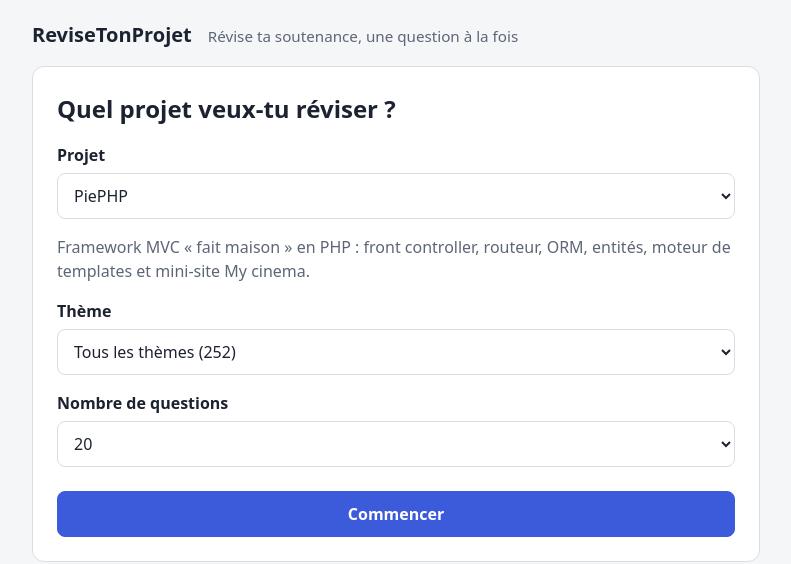
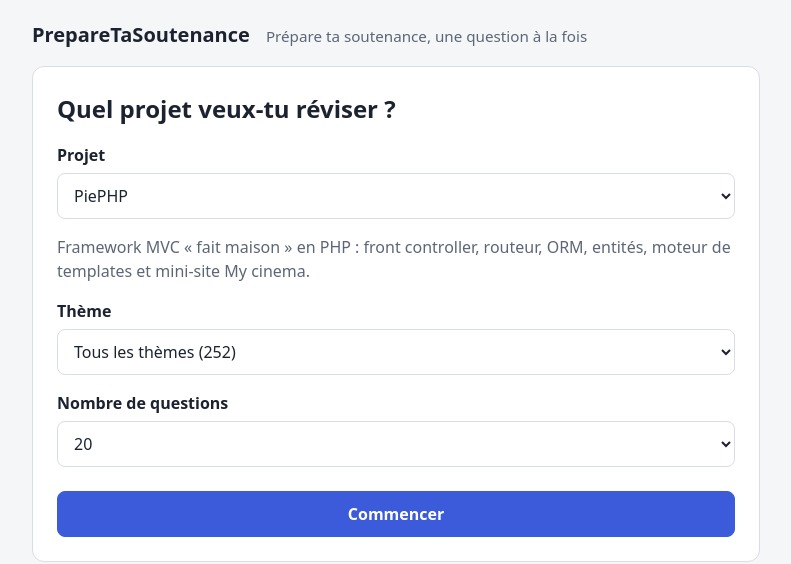
Before and after one commit to VincentLesniak/PrepareTaSoutenance, a plain HTML site: page index.html in a window 1280 px wide. Shown: the top 564 px of the page, without its empty margins (244-1035 px from the left). Drawn offline with Linux system fonts and the light colour scheme.

Commit message:
Renomme le projet en PrepareTaSoutenance
Co-Authored-By: Claude Opus 5.5 <noreply@anthropic.com>

```diff
--- a/css/style.css
+++ b/css/style.css
@@ -1,4 +1,4 @@
-/* ReviseTonProjet : feuille de style unique, thème clair et sombre. */
+/* PrepareTaSoutenance : feuille de style unique, thème clair et sombre. */
 
 :root {
     --bg: #f5f6f8;
--- a/index.html
+++ b/index.html
@@ -4,14 +4,14 @@
     <meta charset="UTF-8">
     <meta name="viewport" content="width=device-width, initial-scale=1.0">
     <meta name="description" content="Quiz de révision pour préparer la soutenance de tes projets Epitech.">
-    <title>ReviseTonProjet</title>
+    <title>PrepareTaSoutenance</title>
     <link rel="stylesheet" href="css/style.css">
     <script src="js/app.js" defer></script>
 </head>
 <body>
     <header class="topbar">
-        <a class="brand" href="./">ReviseTonProjet</a>
-        <span class="tagline">Révise ta soutenance, une question à la fois</span>
+        <a class="brand" href="./">PrepareTaSoutenance</a>
+        <span class="tagline">Prépare ta soutenance, une question à la fois</span>
     </header>
 
     <main>
--- a/js/app.js
+++ b/js/app.js
@@ -1,5 +1,5 @@
 /*
- * ReviseTonProjet : le quiz, en JavaScript sans dépendance.
+ * PrepareTaSoutenance : le quiz, en JavaScript sans dépendance.
  *
  * Données :
  *   data/projects.json      la liste des projets (id, titre, fichier) ;
```
Also changed, not shown: 2 other files.
